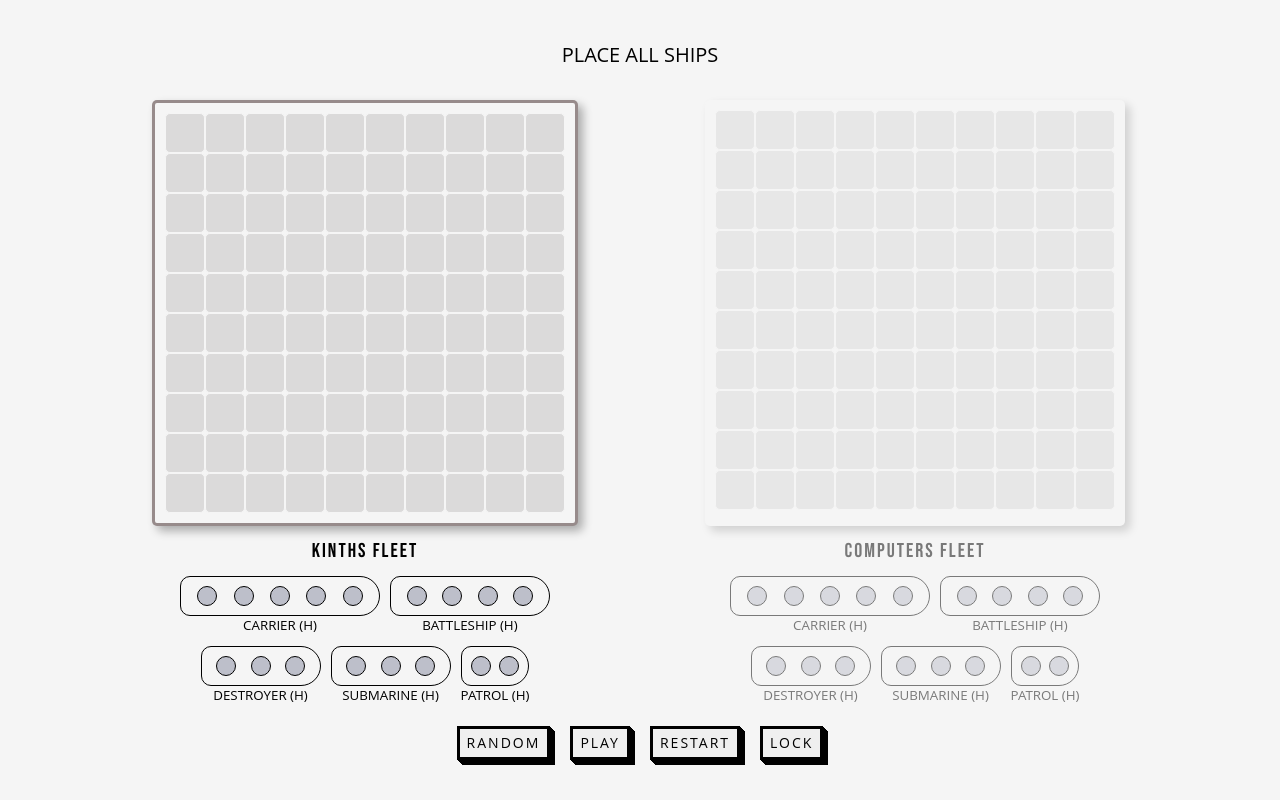
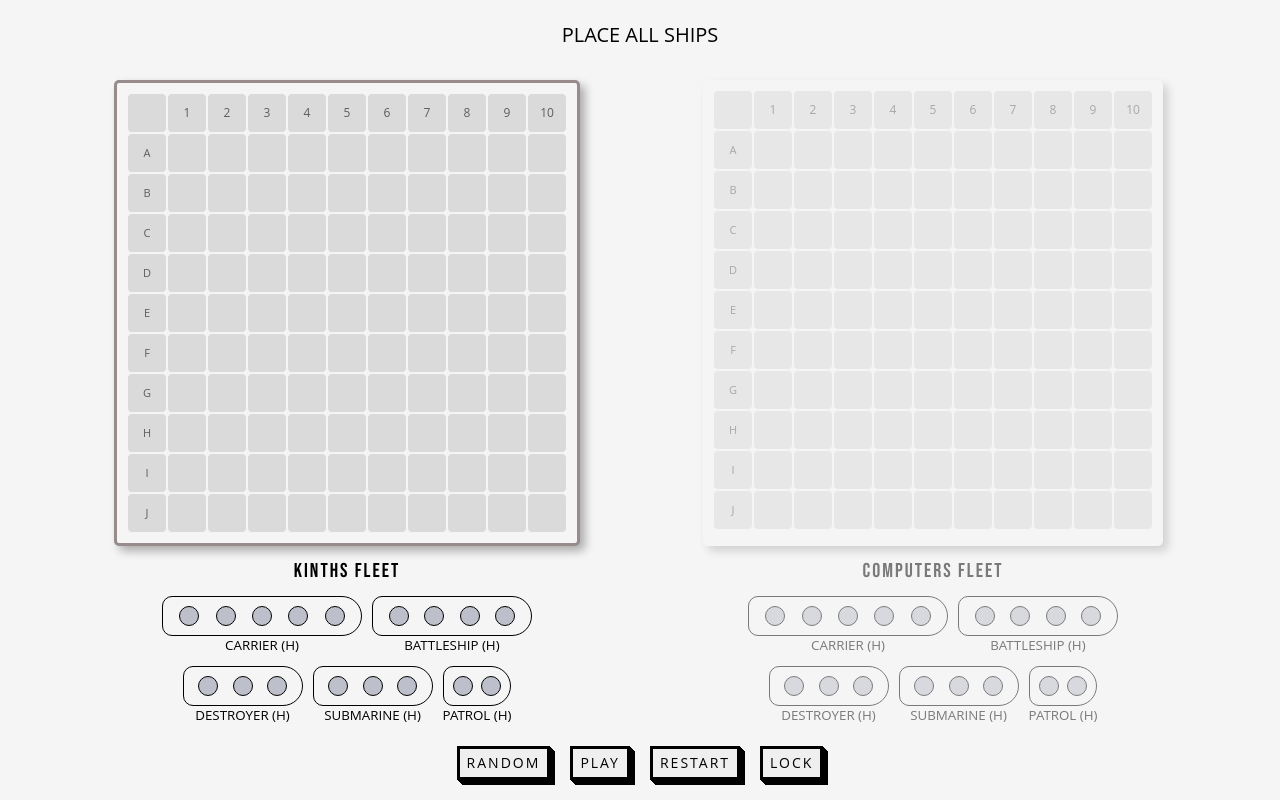
Before and after one commit to Kinzerto/battleship, a website built with webpack: page src/template.html in a window 1280 px wide. Built offline with nearby package versions, Linux system fonts and the light colour scheme.

Commit message:
style: improve board UI showing coordinates

```diff
--- a/src/controllers/playerTurn.js
+++ b/src/controllers/playerTurn.js
@@ -11,6 +11,7 @@ export function enablePlayerAttacks(player, playerElement, shipBerth) {
   for (const cell of cells) {
     cell.addEventListener('click', () => {
       // if (gameState.turn !== 'P1' && gameState.isComputerMode === true) return;
+      if (cell.classList[0] === 'corner') return;
       if (checkWinner()) return;
 
       //grabing the data attr value
--- a/src/css/style.scss
+++ b/src/css/style.scss
@@ -109,12 +109,21 @@ body {
     background-color: #f5f5f5;
     border-radius: 5px;
     display: grid;
-    grid-template-columns: repeat(10, 40px);
-    grid-template-rows: repeat(10, 40px);
+    grid-template-columns: repeat(11, 40px);
+    grid-template-rows: repeat(11, 40px);
 
     &.active {
       .cell:hover {
         background-color: #7a7870;
+      }
+    }
+
+    .corner {
+      color: rgba(0, 0, 0, 0.578);
+      font-size: 12px;
+
+      &.left {
+        font-size: 11px;
       }
     }
 
--- a/src/render/render-board.js
+++ b/src/render/render-board.js
@@ -1,6 +1,25 @@
 export function renderBoard(player, parent) {
   parent.replaceChildren();
+
+  const topLfeft = document.createElement('div');
+  topLfeft.classList.add('corner');
+  parent.appendChild(topLfeft);
+
   for (let i = 0; i < player.gameboard.matrix.length; i++) {
+    if (i === 0) {
+      for (let c = 0; c < 10; c++) {
+        const top = document.createElement('div');
+        top.textContent = c + 1;
+        top.classList.add('corner');
+        parent.appendChild(top);
+      }
+    }
+    const top = document.createElement('div');
+    top.textContent = String.fromCharCode(65 + i);
+    top.classList.add('corner');
+    top.classList.add('left');
+    parent.appendChild(top);
+
     for (let j = 0; j < player.gameboard.matrix[i].length; j++) {
       const cell = document.createElement('div');
       cell.classList.add('cell');
```
